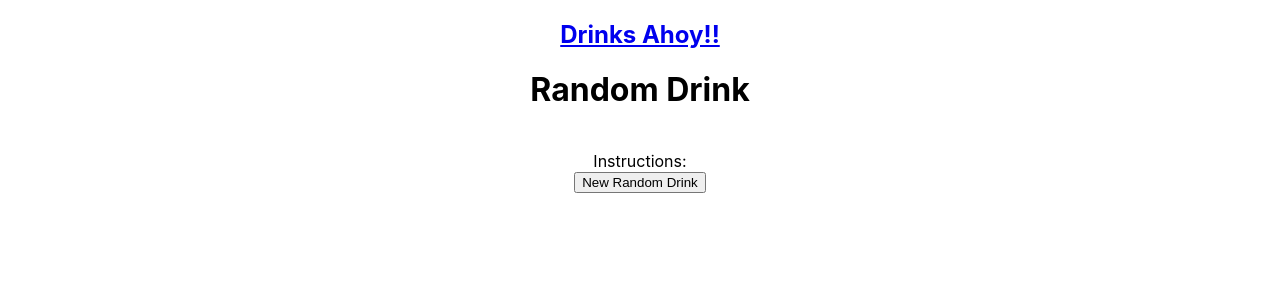
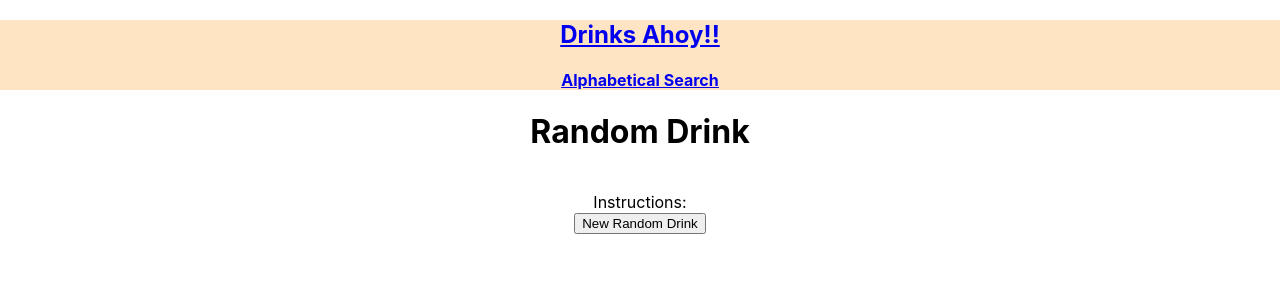
Before and after one commit to jaybabel/drinks_ahoy, a React (Create React App) app: page / in a window 1280 px wide. Shown: the top 300 px of the page. Built offline with nearby package versions, Linux system fonts and the light colour scheme; no server answers.

Commit message:
added link to Alphabetical Search in app header

```diff
--- a/src/App.css
+++ b/src/App.css
@@ -3,6 +3,7 @@
   flex-direction: row;
   flex-wrap: wrap;
   gap: 15px;
+  padding-left: 25px;
 }
 
 .cocktailList div {
@@ -24,14 +25,3 @@
 .App {
   text-align: center;
 }
-
-.App-header {
-  background-color: #282c34;
-  min-height: 100vh;
-  display: flex;
-  flex-direction: column;
-  align-items: center;
-  justify-content: center;
-  font-size: calc(10px + 2vmin);
-  color: white;
-}
--- a/src/components/Header.css
+++ b/src/components/Header.css
@@ -0,0 +1,11 @@
+.header {
+    background-color: bisque;
+}
+
+.App-title {
+    text-decoration: none;
+}
+
+.alphabeticalLink {
+    text-decoration: none;
+}
--- a/src/components/Header.js
+++ b/src/components/Header.js
@@ -1,4 +1,5 @@
 import React, { Component } from "react";
+import { Link } from "react-router-dom";
 // import "./Header.css"
 class Header extends Component {
 
@@ -6,6 +7,11 @@ class Header extends Component {
     return (
       <header className="header">
         <h1 className="App-title">Drinks Ahoy!!</h1>
+        <Link to="/alphabetical" >
+          <div className="alphabeticalLink">
+            <h4>Alphabetical Search</h4>
+          </div>
+        </Link>
       </header>
     );
   }
```
